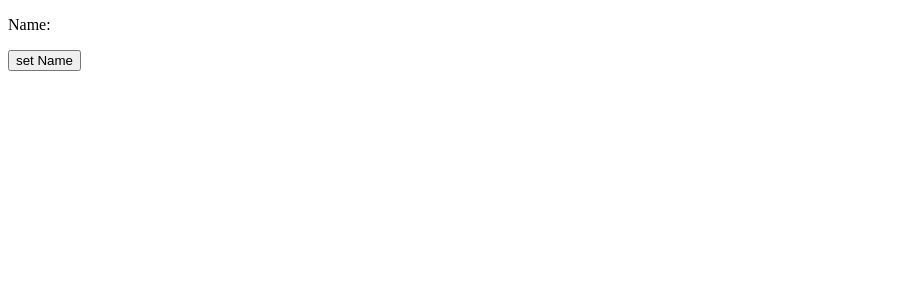
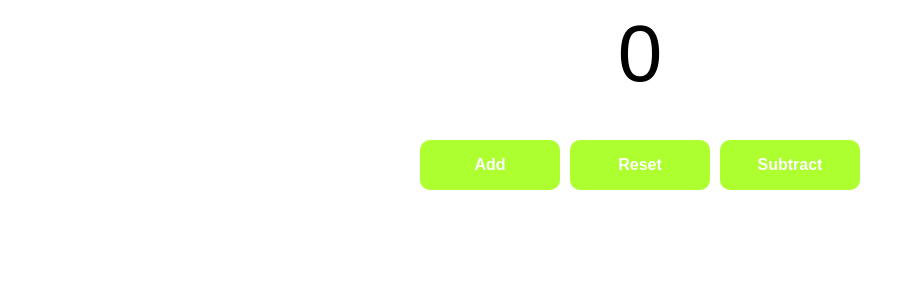
Before and after one commit to Kemelite1/React.js, a React (Vite) app in the folder react-basics/react-app/: page / in a window 1280 px wide. Shown: the top 300 px of the page, without its empty margins (0-915 px from the left). Built offline with nearby package versions, Linux system fonts and the light colour scheme.

Commit message:
useState hook

```diff
--- a/react-basics/react-app/src/Mycomponent.jsx
+++ b/react-basics/react-app/src/Mycomponent.jsx
@@ -2,16 +2,27 @@ import React, {useState} from "react";
 
 function Mycomponent() {
 
-    const [name, setName] = useState();
+    const [count, setCount] = useState(0);
 
-    const updateName = () =>{
-        setName('Bovi')
+    const increment = () => {
+        setCount(count + 1)
     }
 
+    const decrement = () => {
+        setCount(count - 1)
+    }
+
+    const reset = () => {
+        setCount(0)
+    }
+
+
     return (
-        <div>
-            <p>Name: {name}</p>
-            <button onClick={updateName}>set Name</button>
+        <div className="counter">
+            <p className="counter-display"> {count}</p>
+            <button className="btn" onClick={increment}>Add</button>
+            <button className="btn" onClick={reset}>Reset</button>
+            <button className="btn" onClick={decrement}>Subtract</button>
         </div>
     )
 }
--- a/react-basics/react-app/src/index.css
+++ b/react-basics/react-app/src/index.css
@@ -1,10 +1,23 @@
-.traveler{
+.counter{
+    text-align: center;
     font-family: Arial, Helvetica, sans-serif;
-    font-size: 2em;
-    padding: 10px;
-    border: 1px solid #333333;
 }
 
-.traveler p{
-    margin: 0;
+.counter-display{
+    font-size: 5em;
+    margin-top: 0;
+    margin-bottom: 40px;
 }
+
+.btn{
+    background-color: greenyellow;
+    color: white;
+    width: 140px;
+    height: 50px;
+    margin: 0px 5px;
+    font-size: 1em;
+    font-weight: bold;
+    border: navajowhite;
+    border-radius: 10px;
+    cursor: pointer;
+}
```
